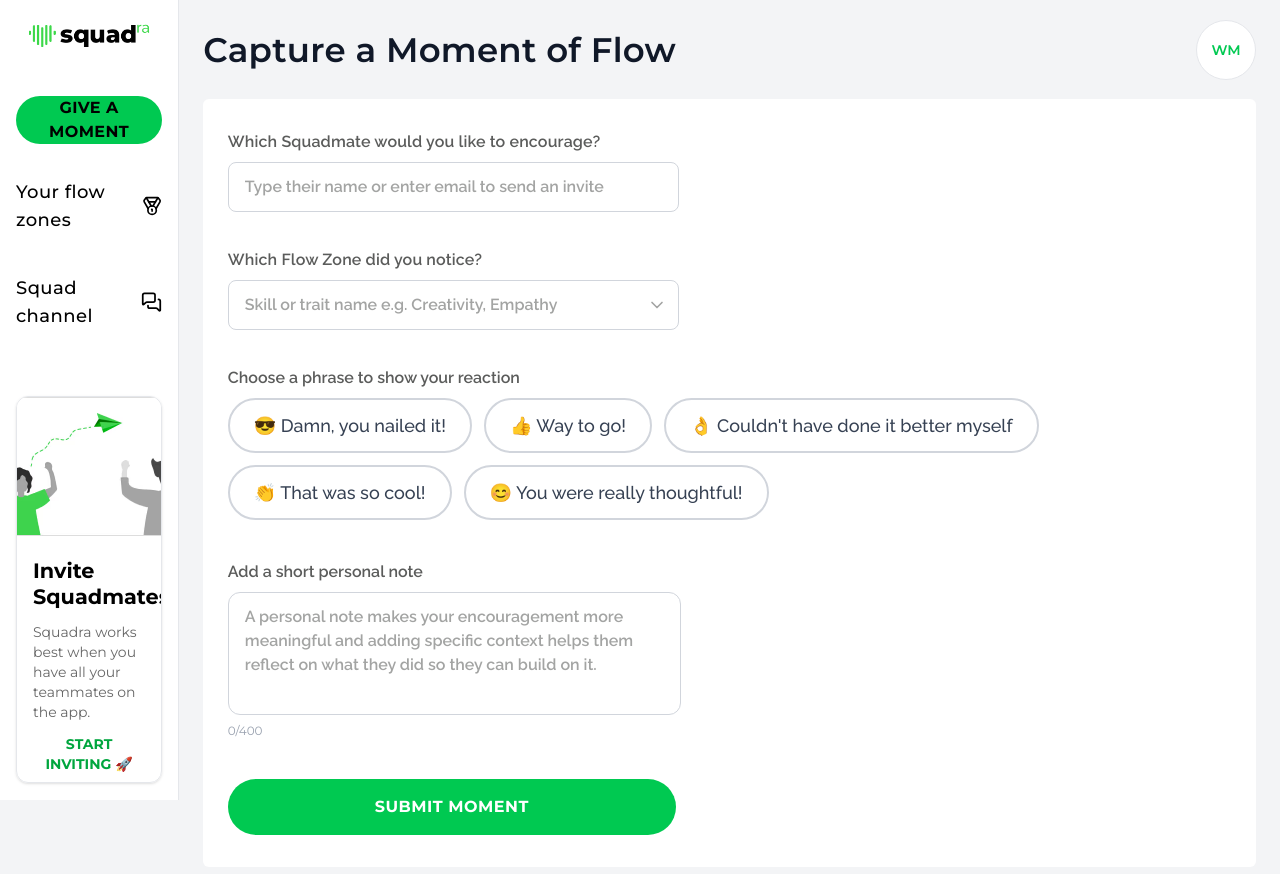
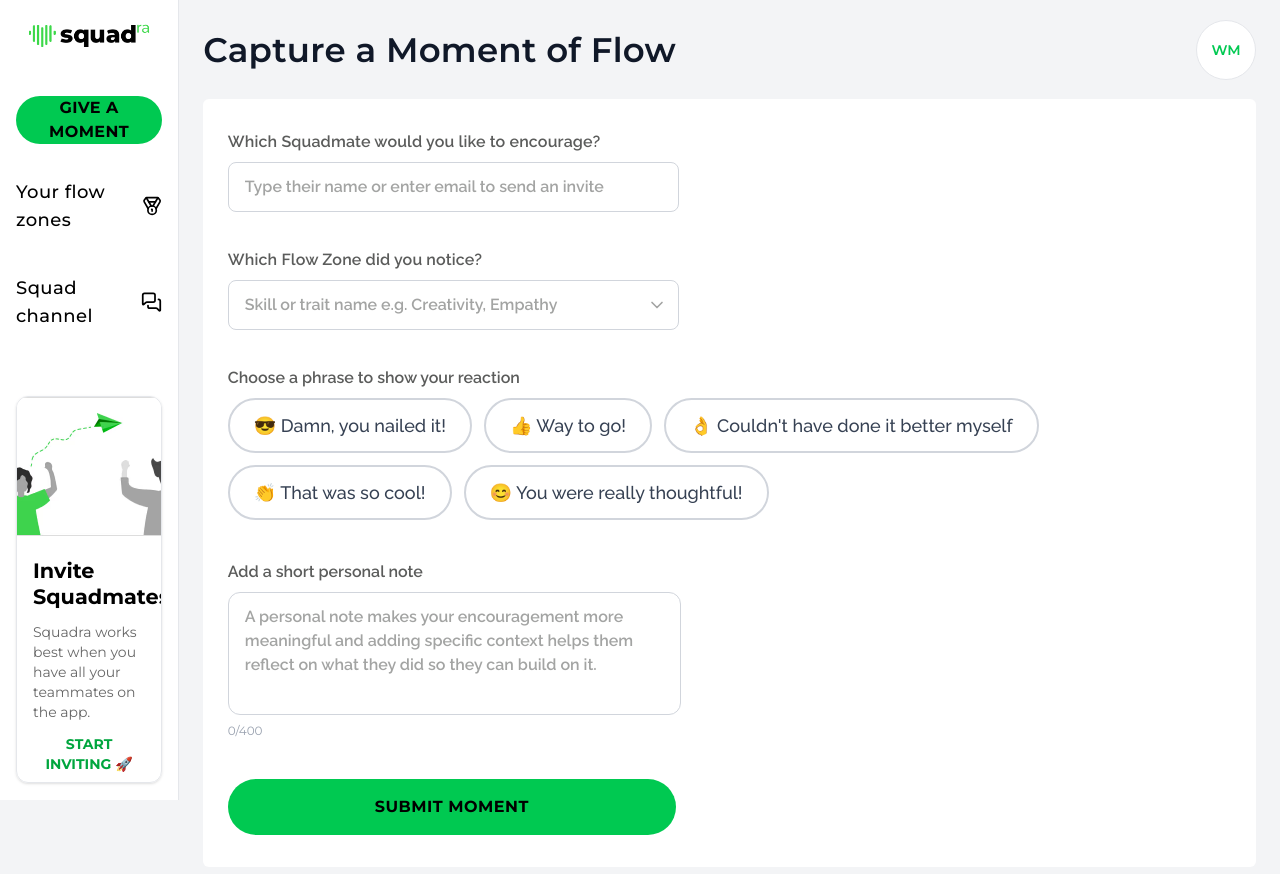
Before and after one commit to Manzar98/squadra, a Next.js app: page /dashboard/give-moment in a window 1280 px wide. Shown: the top 874 px of the page. Built offline with nearby package versions, Linux system fonts and the light colour scheme.

Commit message:
Update button styles and improve dropdown interaction
Removed redundant text color from CaptureAMoment button, set default button text color to black, and changed FuzzyDropdown input to toggle dropdown on click instead of focus. Also cleaned up className formatting for better readability.

```diff
--- a/src/app/components/caputre-moment.tsx
+++ b/src/app/components/caputre-moment.tsx
@@ -186,7 +186,7 @@ export default function CaptureAMoment() {
                     </div>
 
                     <Button
-                        className="w-[452px] max-w-md h-[56px] bg-green-500 hover:bg-green-600 text-white font-[700] text-[16px] rounded-full tracking-[0.5px] mb-8"
+                        className="w-[452px] max-w-md h-[56px] bg-green-500 hover:bg-green-600 font-[700] text-[16px] rounded-full tracking-[0.5px] mb-8"
                     >
                         SUBMIT MOMENT
                     </Button>
--- a/src/app/components/fuzzy-dropdown.tsx
+++ b/src/app/components/fuzzy-dropdown.tsx
@@ -110,7 +110,7 @@ export function FuzzyDropdown({
           type="text"
           value={searchTerm}
           onChange={handleInputChange}
-          onFocus={() => setIsOpen(true)}
+          onClick={() => setIsOpen((prev) => !prev)}
           onKeyDown={handleKeyDown}
           placeholder={placeholder}
           className="w-full px-4 py-3 pr-10 border border-gray-300 rounded-lg text-[16px] font-[600] text-black font-body placeholder-[#A3A4A3] focus:outline-none focus:ring-2 focus:ring-green-500 focus:border-transparent"
@@ -118,9 +118,8 @@ export function FuzzyDropdown({
         />
         {isShow && (
           <ChevronDown
-            className={`absolute right-3 top-1/2 transform -translate-y-1/2 w-5 h-5 text-[#A3A4A3] transition-transform ${
-              isOpen ? "rotate-180" : ""
-            }`}
+            className={`absolute right-3 top-1/2 transform -translate-y-1/2 w-5 h-5 text-[#A3A4A3] transition-transform ${isOpen ? "rotate-180" : ""
+              }`}
           />
         )}
       </div>
@@ -132,9 +131,8 @@ export function FuzzyDropdown({
               <div
                 key={option}
                 onClick={() => handleOptionClick(option)}
-                className={`px-4 py-3 cursor-pointer text-gray-900 hover:bg-gray-50 ${
-                  index === highlightedIndex ? "bg-green-100" : ""
-                } ${option === value ? "bg-green-100" : ""}`}
+                className={`px-4 py-3 cursor-pointer text-gray-900 hover:bg-gray-50 ${index === highlightedIndex ? "bg-green-100" : ""
+                  } ${option === value ? "bg-green-100" : ""}`}
               >
                 {option}
               </div>
--- a/src/app/components/ui/button.tsx
+++ b/src/app/components/ui/button.tsx
@@ -9,7 +9,7 @@ interface ButtonProps extends React.ButtonHTMLAttributes<HTMLButtonElement> {
 const Button = forwardRef<HTMLButtonElement, ButtonProps>(
   ({ className = "", variant = "default", size = "default", ...props }, ref) => {
     const baseStyles =
-      "inline-flex items-center justify-center rounded-full transition-colors focus:outline-none focus:ring-2 focus:ring-offset-2 disabled:opacity-50 disabled:pointer-events-none"
+      "inline-flex items-center justify-center rounded-full transition-colors focus:outline-none focus:ring-2 focus:ring-offset-2 disabled:opacity-50 disabled:pointer-events-none text-black"
 
     const variants = {
       default: "bg-[#3FD24D] focus:ring-[#7ED321] text-[0.98rem]",
```
